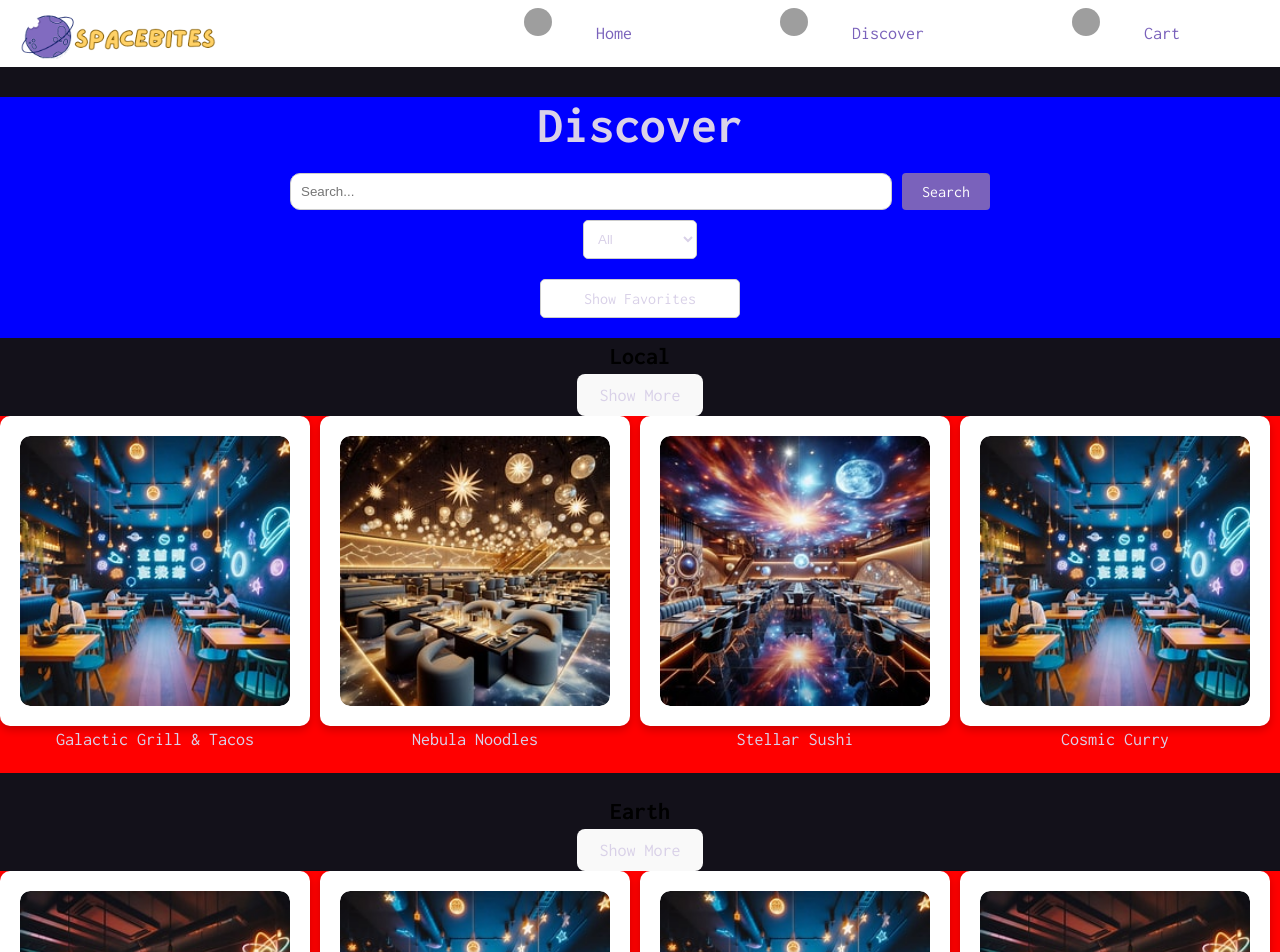
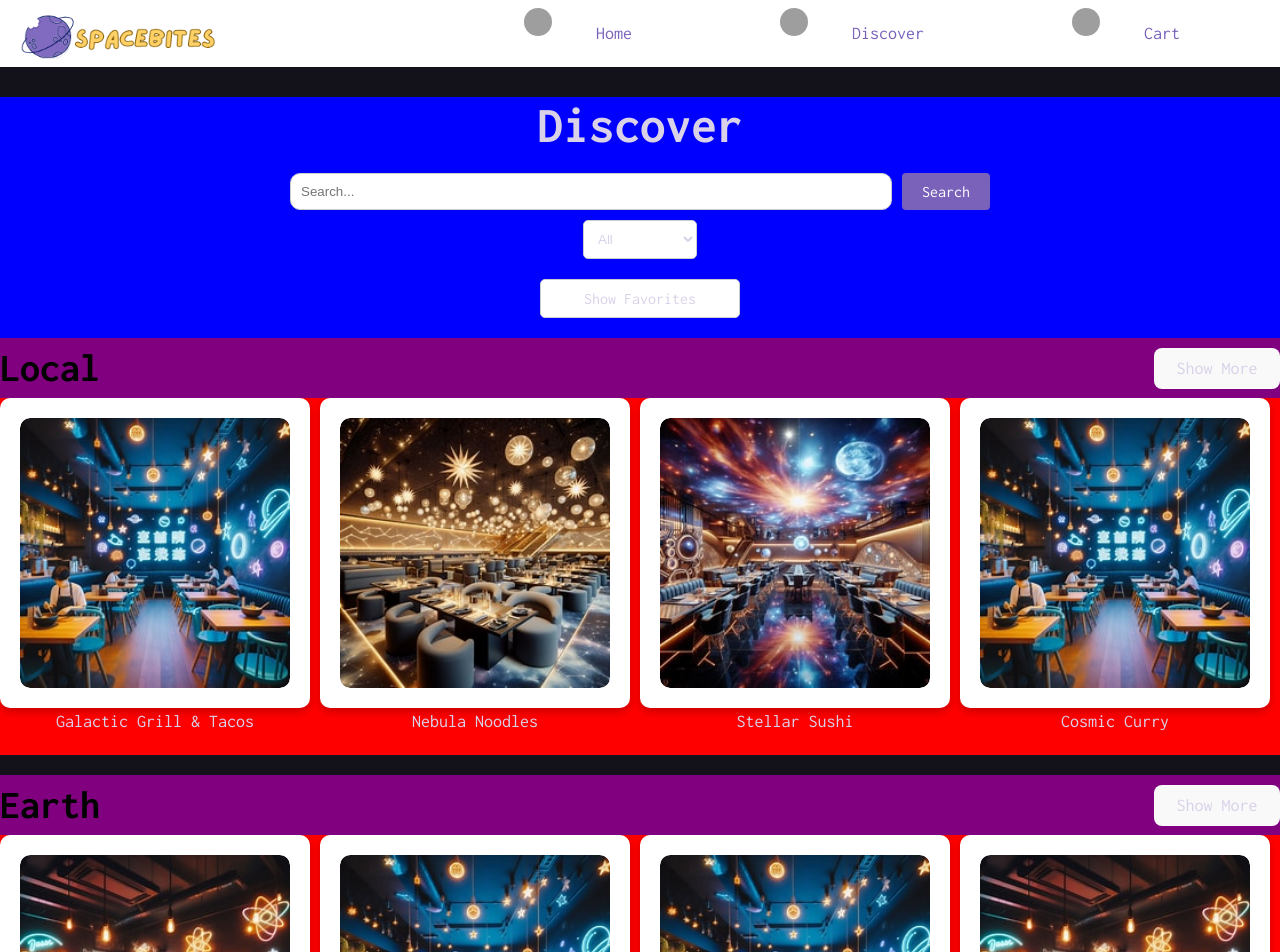
Before and after one commit to unpro-grammer/wdcc-hackathon, a React (Vite) app: page /discover in a window 1280 px wide. Shown: the top 952 px of the page. Built offline with nearby package versions, Linux system fonts and the light colour scheme; grey boxes are pictures that could not be loaded.

Commit message:
formatting the see more button and title to be side by side

```diff
--- a/src/pages/discover.jsx
+++ b/src/pages/discover.jsx
@@ -84,12 +84,14 @@ function DiscoverPage() {
           </button>
         </div>
       </div>
+      <div className="food-type-header">
         <h2>Local</h2>
         {finalBlocks.filter(block => block.type === 'local').length > 4 && (
           <Link to="/local">
             <button>Show More</button>
           </Link>
         )}
+      </div>
       <div className="blocks-container">
         {finalBlocks.filter(block => block.type === 'local').slice(0, 4).map((block, index) => (
           <Link to={block.link} key={index} className="block">
@@ -103,12 +105,14 @@ function DiscoverPage() {
         ))}
       </div>
 
+      <div className="food-type-header">
         <h2>Earth</h2>
         {finalBlocks.filter(block => block.type === 'earth').length > 4 && (
           <Link to="/earth">
             <button>Show More</button>
           </Link>
         )}
+      </div>
       <div className="blocks-container">
         {finalBlocks.filter(block => block.type === 'earth').slice(0, 4).map((block, index) => (
           <a href={block.link} key={index} className="block">
@@ -121,6 +125,7 @@ function DiscoverPage() {
           </a>
         ))}
       </div>
+      <div className="food-type-header">
 
         <h2>Interstellar</h2>
         {finalBlocks.filter(block => block.type === 'interstellar').length > 4 && (
@@ -128,6 +133,7 @@ function DiscoverPage() {
             <button>Show More</button>
           </Link>
         )}
+      </div>
       <div className="blocks-container">
         {finalBlocks.filter(block => block.type === 'interstellar').slice(0, 4).map((block, index) => (
           <a href={block.link} key={index} className="block">
--- a/src/styles/discover.css
+++ b/src/styles/discover.css
@@ -133,3 +133,25 @@ img {
 .filters select:focus {
   border-color: #aaa;
 }
+
+.food-type-header {
+  background-color: purple;
+}
+
+.food-type-header {
+  display: flex;
+  align-items: center;
+  /* Align items vertically centered */
+  justify-content: space-between;
+  /* Space out the items */
+}
+
+.food-type-header h2 {
+  margin: 0;
+  font-size: 2.5rem;
+}
+
+.food-type-header button {
+  margin-left: auto;
+  /* Push the button to the right */
+}
```
Lines whose indentation alone changed are shown as unchanged.
